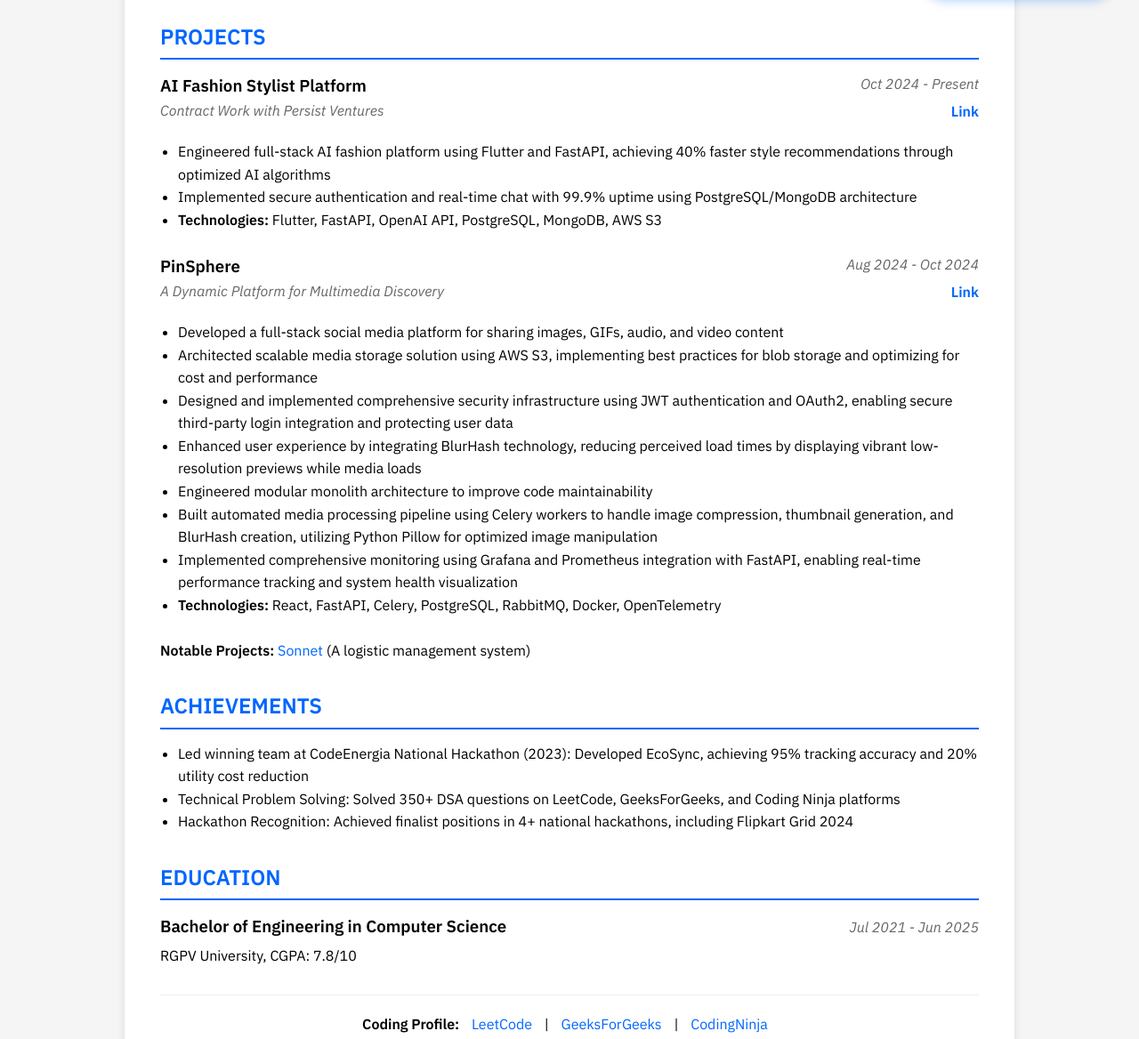
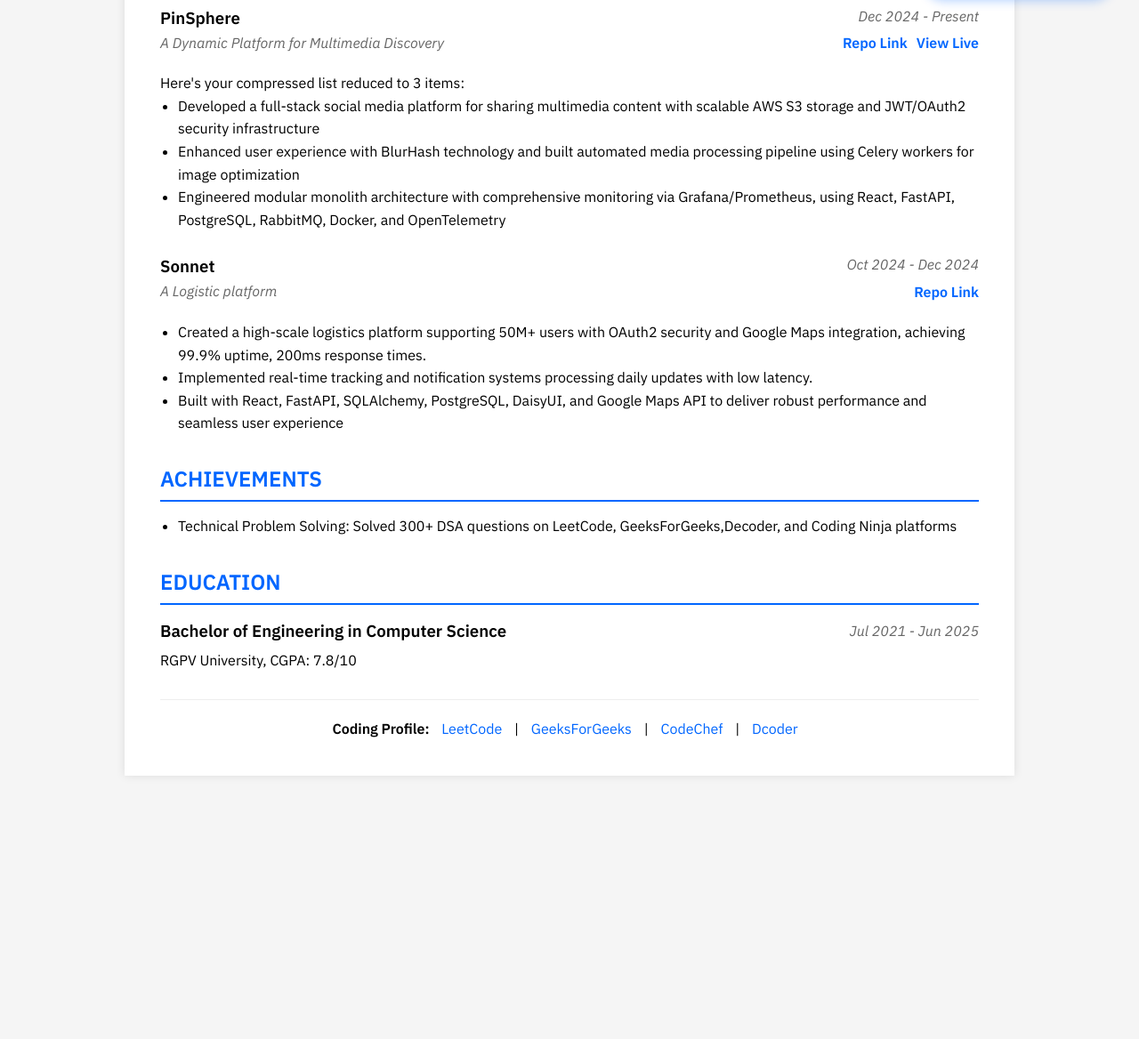
Before and after one commit to Saurabh254/resume, a plain HTML site: page index.html in a window 1280 px wide. Shown: the part 773-1941 px from the top of the page at 89% size. After the commit the page ends 1665 px from the top, so only its background shows below. Drawn offline with Linux system fonts and the light colour scheme.

Commit message:
fixed changes

```diff
--- a/index.html
+++ b/index.html
@@ -62,31 +62,20 @@
             </div>
             <ul>
               <li>
-                Architected and developed a high-performance REST API using
-                FastAPI Framework for an astrology application
+                Architected the backend of a high-performance astrology
+                application with FastAPI using Domain-Driven Design patterns,
+                integrating LiveKit SDK for real-time video streaming and voice
+                call functionality
               </li>
               <li>
-                Used Domain-Driven Design patterns, resulting in improved code
-                maintainability and enabling us to separate each entity with a
-                domain
+                Deployed infrastructure using AWS EC2, Nginx load balancing, and
+                S3 for media management, while implementing real-time messaging
+                via MQTT Protocol
               </li>
               <li>
-                Employed LiveKit SDK for real-time video streaming and voice
-                calls, supporting 1000+ concurrent users
-              </li>
-              <li>Orchestrated AWS EC2 deployment with Nginx load balancing</li>
-              <li>
-                Designed and implemented a scalable media management system
-                using AWS S3, handling user-generated content
-              </li>
-              <li>Integrated real-time messaging using MQTT Protocol</li>
-              <li>
-                Utilized Langchain for an AI-powered response system,
-                integrating Anthropic and OpenAI models
-              </li>
-              <li>
-                Connected Grafana and Prometheus for monitoring our
-                applications.
+                Developed AI-powered response system using Langchain with
+                Anthropic and OpenAI models, and implemented comprehensive
+                monitoring through Grafana and Prometheus integration
               </li>
             </ul>
           </div>
@@ -120,102 +109,76 @@
           <div class="project-item">
             <div class="project-header">
               <div>
-                <h3>AI Fashion Stylist Platform</h3>
-                <p class="project-subtitle">
-                  Contract Work with Persist Ventures
-                </p>
-              </div>
-              <div class="project-meta">
-                <div class="date">Oct 2024 - Present</div>
-                <a
-                  href="https://github.com/harshsingh-io/lulu_stylist_app"
-                  class="project-link"
-                  >Link</a
-                >
-              </div>
-            </div>
-            <ul>
-              <li>
-                Engineered full-stack AI fashion platform using Flutter and
-                FastAPI, achieving 40% faster style recommendations through
-                optimized AI algorithms
-              </li>
-              <li>
-                Implemented secure authentication and real-time chat with 99.9%
-                uptime using PostgreSQL/MongoDB architecture
-              </li>
-              <li>
-                <strong>Technologies:</strong> Flutter, FastAPI, OpenAI API,
-                PostgreSQL, MongoDB, AWS S3
-              </li>
-            </ul>
-          </div>
-
-          <div class="project-item">
-            <div class="project-header">
-              <div>
                 <h3>PinSphere</h3>
                 <p class="project-subtitle">
                   A Dynamic Platform for Multimedia Discovery
                 </p>
               </div>
               <div class="project-meta">
-                <div class="date">Aug 2024 - Oct 2024</div>
+                <div class="date">Dec 2024 - Present</div>
+                <div style="display: flex; gap: 10px; justify-content: right">
+                  <a
+                    href="https://github.com/saurabh254/pinsphere"
+                    class="project-link"
+                    >Repo Link</a
+                  >
+                  <a href="https://pinsphere.pages.dev" class="project-link"
+                    >View Live
+                  </a>
+                </div>
+              </div>
+            </div>
+            Here's your compressed list reduced to 3 items:
+
+            <ul>
+              <li>
+                Developed a full-stack social media platform for sharing
+                multimedia content with scalable AWS S3 storage and JWT/OAuth2
+                security infrastructure
+              </li>
+              <li>
+                Enhanced user experience with BlurHash technology and built
+                automated media processing pipeline using Celery workers for
+                image optimization
+              </li>
+              <li>
+                Engineered modular monolith architecture with comprehensive
+                monitoring via Grafana/Prometheus, using React, FastAPI,
+                PostgreSQL, RabbitMQ, Docker, and OpenTelemetry
+              </li>
+            </ul>
+          </div>
+          <div class="project-item">
+            <div class="project-header">
+              <div>
+                <h3>Sonnet</h3>
+                <p class="project-subtitle">A Logistic platform</p>
+              </div>
+              <div class="project-meta">
+                <div class="date">Oct 2024 - Dec 2024</div>
                 <a
-                  href="https://github.com/harshsingh-io/fruit_freshness_analysis"
+                  href="https://github.com/saurabh254/sonnet"
                   class="project-link"
-                  >Link</a
+                  >Repo Link</a
                 >
               </div>
             </div>
             <ul>
               <li>
-                Developed a full-stack social media platform for sharing images,
-                GIFs, audio, and video content
+                Created a high-scale logistics platform supporting 50M+ users
+                with OAuth2 security and Google Maps integration, achieving
+                99.9% uptime, 200ms response times.
               </li>
               <li>
-                Architected scalable media storage solution using AWS S3,
-                implementing best practices for blob storage and optimizing for
-                cost and performance
+                Implemented real-time tracking and notification systems
+                processing daily updates with low latency.
               </li>
               <li>
-                Designed and implemented comprehensive security infrastructure
-                using JWT authentication and OAuth2, enabling secure third-party
-                login integration and protecting user data
-              </li>
-
-              <li>
-                Enhanced user experience by integrating BlurHash technology,
-                reducing perceived load times by displaying vibrant
-                low-resolution previews while media loads
-              </li>
-              <li>
-                Engineered modular monolith architecture to improve code
-                maintainability
-              </li>
-              <li>
-                Built automated media processing pipeline using Celery workers
-                to handle image compression, thumbnail generation, and BlurHash
-                creation, utilizing Python Pillow for optimized image
-                manipulation
-              </li>
-              <li>
-                Implemented comprehensive monitoring using Grafana and
-                Prometheus integration with FastAPI, enabling real-time
-                performance tracking and system health visualization
-              </li>
-              <li>
-                <strong>Technologies:</strong>
-                React, FastAPI, Celery, PostgreSQL, RabbitMQ, Docker,
-                OpenTelemetry
+                Built with React, FastAPI, SQLAlchemy, PostgreSQL, DaisyUI, and
+                Google Maps API to deliver robust performance and seamless user
+                experience
               </li>
             </ul>
-          </div>
-
-          <div class="notable-projects">
-            <strong>Notable Projects:</strong>
-            <a href="https://github.com/harshsingh-io/Sonnet">Sonnet</a> (A
-            logistic management system)
           </div>
         </section>
 
@@ -223,17 +186,8 @@
           <h2>ACHIEVEMENTS</h2>
           <ul>
             <li>
-              Led winning team at CodeEnergia National Hackathon (2023):
-              Developed EcoSync, achieving 95% tracking accuracy and 20% utility
-              cost reduction
-            </li>
-            <li>
-              Technical Problem Solving: Solved 350+ DSA questions on LeetCode,
-              GeeksForGeeks, and Coding Ninja platforms
-            </li>
-            <li>
-              Hackathon Recognition: Achieved finalist positions in 4+ national
-              hackathons, including Flipkart Grid 2024
+              Technical Problem Solving: Solved 300+ DSA questions on LeetCode,
+              GeeksForGeeks,Decoder, and Coding Ninja platforms
             </li>
           </ul>
         </section>
@@ -252,14 +206,16 @@
         <footer>
           <p>
             <strong>Coding Profile:</strong>
-            <a href="https://leetcode.com/harshsingh-io">LeetCode</a> |
-            <a href="https://auth.geeksforgeeks.org/user/harshsingh704888"
+            <a href="https://leetcode.com/u/sauravvishwakarma030/">LeetCode</a>
+            |
+            <a href="https://www.geeksforgeeks.org/user/sauravvishwakarma030/"
               >GeeksForGeeks</a
             >
             |
-            <a
-              href="https://www.codingninjas.com/codestudio/profile/harshsingh_io"
-              >CodingNinja</a
+            <a href="https://www.codechef.com/users/saurabh_vishwa">CodeChef</a>
+            |
+            <a href="https://code.dcoder.tech/profile/sauravvishwakarma"
+              >Dcoder</a
             >
           </p>
         </footer>
```
